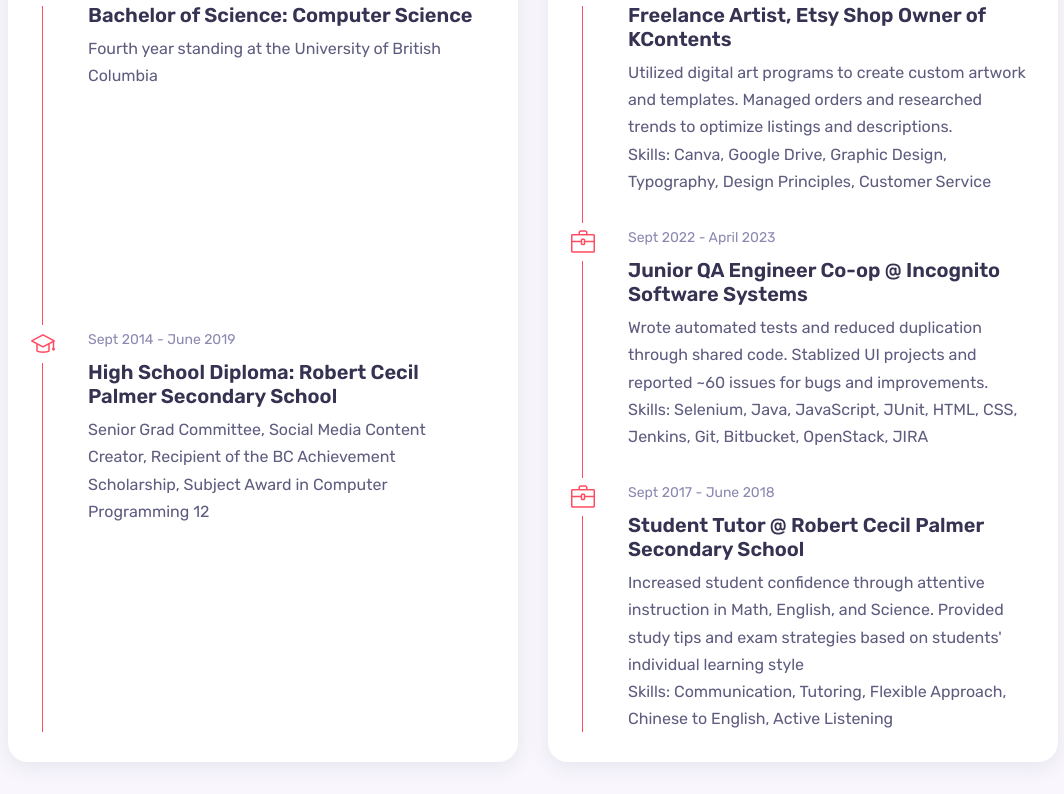
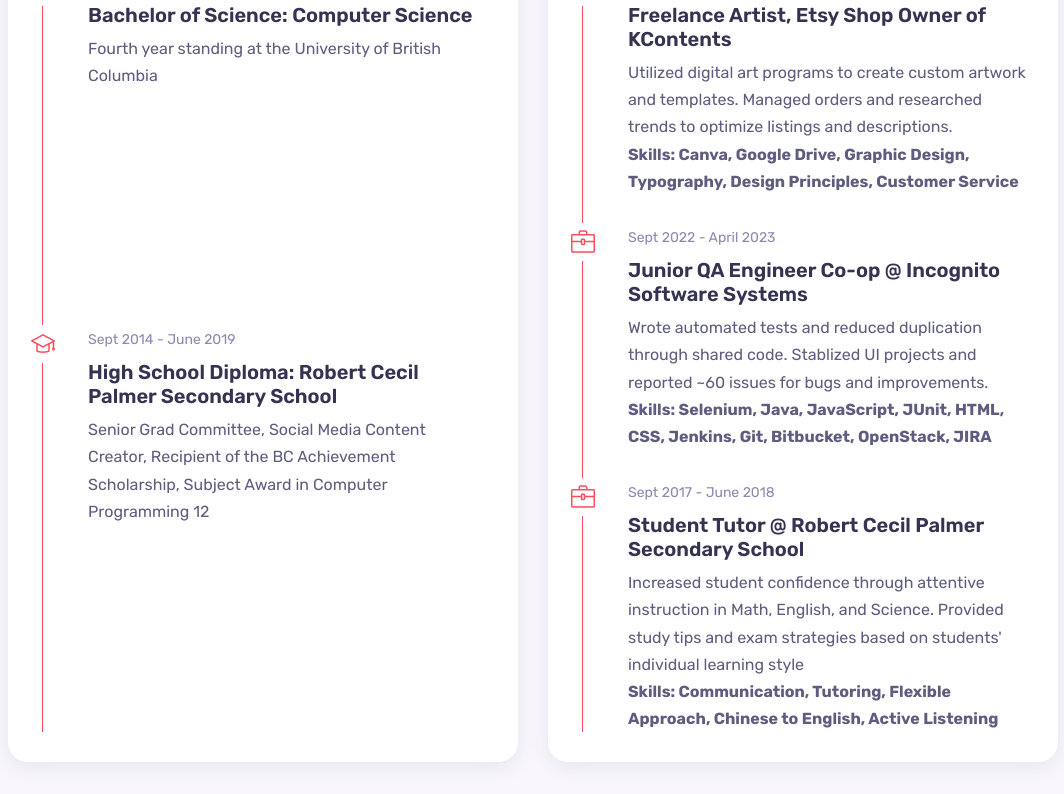
Before and after one commit to KikkiC/portfolio-website, a React (Create React App) app: page / in a window 1280 px wide. Shown: the part 2265-3059 px from the top of the page, without its empty margins (162-1226 px from the left). Built offline with nearby package versions, Linux system fonts and the light colour scheme.

Commit message:
Update resume.css

```diff
--- a/src/components/resume/resume.css
+++ b/src/components/resume/resume.css
@@ -53,6 +53,10 @@
     margin: 0.5rem 0;
 }
 
+.timeline__skill {
+    font-weight: bold;
+}
+
 @media screen and (max-width: 1024px) {
     .resume__container {
       grid-template-columns: 450px;
@@ -86,7 +90,7 @@
         left: -9px;
     }
 
-    .timeline_text {
+    .timeline_text .timeline__skill {
         text-align: justify;
     }
 }
```
